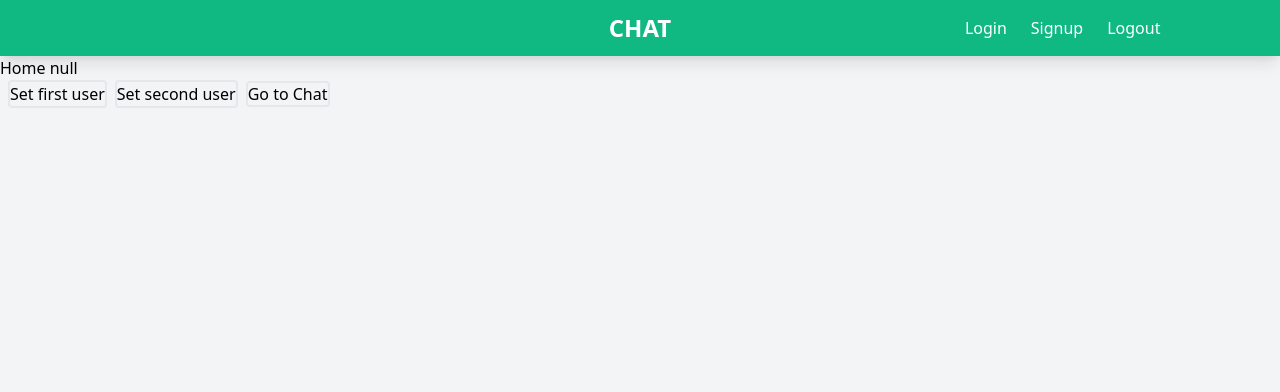
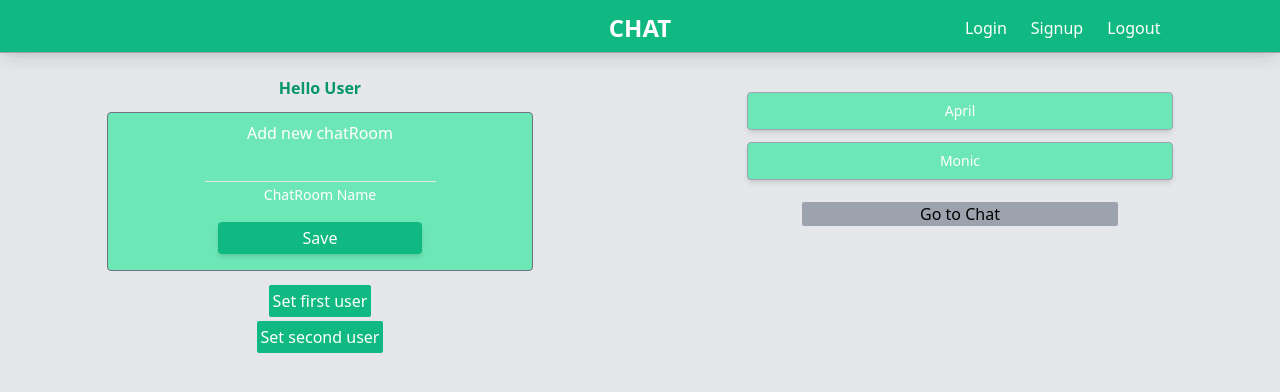
Before and after one commit to RicardoHernandezVarela/chatRoomApp-frontend, a React (Create React App) app: page / in a window 1280 px wide. Shown: the top 392 px of the page. Built offline with nearby package versions, Linux system fonts and the light colour scheme.

Commit message:
Navbar, ChatRoomsList and AddChatRoomForm components styles

```diff
--- a/src/App.js
+++ b/src/App.js
@@ -12,7 +12,7 @@ import Navbar from './components/Navbar';
 function App() {
   return (
     <Router>
-      <div className="bg-gray-100 w-screen h-screen m-0 p-0">
+      <div className="bg-gray-200 w-screen h-screen m-0 p-0">
         <Navbar />
 
         <Switch>
--- /dev/null
+++ b/src/components/AddChatRoomForm/index.js
@@ -0,0 +1,35 @@
+import React from 'react';
+
+function AddChatRoomForm(props) {
+  const { addNewChatRoom } = props;
+  const INITIAL_NAME_VALUE = '';
+  const [name, setName] = React.useState(INITIAL_NAME_VALUE);
+
+  const onSubmit = (event) => {
+    event.preventDefault();
+
+    const newRoom = {
+      name: name,
+      _id: `${name}123`,
+    };
+    addNewChatRoom(newRoom);
+    setName(INITIAL_NAME_VALUE);
+  };
+
+  return (
+    <div className="block m-auto mt-3 mb-2 rounded border border-gray-500 bg-green-300 w-2/3 p-2">
+      <form className="text-center" onSubmit={(event) => onSubmit(event)}>
+        <h4 className="text-base text-white mb-1">{'Add new chatRoom'}</h4>
+        <div className="block mb-2">
+          <input id="name" className="bg-transparent border-b mt-2 text-white text-center" value={name} onChange={(event) => setName(event.target.value)}/>
+          <br/>
+          <label htmlFor="name" className="text-sm text-white">ChatRoom Name</label>
+        </div>
+
+        <button type="submit" className="bg-green-500 rounded mt-2 mb-2 text-white w-1/2 p-1 shadow-md">Save</button>
+      </form>
+    </div>
+  );
+}
+
+export default AddChatRoomForm;
--- /dev/null
+++ b/src/components/ChatRoomsList/index.js
@@ -0,0 +1,31 @@
+import React from 'react';
+
+function ChatRoomsList(props) {
+  const {chatRooms} = props;
+
+  return (
+    <div className="mt-4 mb-2 overflow-scroll">
+      {chatRooms.length > 0 && (
+        chatRooms.map((item, index) => {
+          return (
+            <ChatRoom key={item._id} item={{...item, index}} />
+          );
+        })
+      )}
+
+      {chatRooms.length === 0 && (
+        <p>{'There are no chat rooms'}</p>
+      )}
+    </div>
+  );
+}
+
+const ChatRoom = ({item}) => {
+  return (
+    <div className="w-2/3 p-2 bg-green-300 rounded block m-auto mt-3 mb-3 border border-gray-400 shadow-md hover:shadow-lg">
+      <h5 className="text-sm text-white text-center">{item.name}</h5>
+    </div>
+  );
+};
+
+export default ChatRoomsList;
--- a/src/components/Navbar/index.js
+++ b/src/components/Navbar/index.js
@@ -6,7 +6,7 @@ function Navbar() {
   const [menuIconHidden, setMenuIconHidden] = React.useState(true);
 
   return (
-    <div className="bg-green-500 grid grid-cols-3 pt-1 pb-1 shadow-lg z-10">
+    <div className="bg-green-500 grid grid-cols-3 pt-1 shadow-lg z-10 fixed w-screen border-b border-gray-400">
       <div className="col-start-1 cursor-pointer flex justify-center items-center md:hidden"
         onClick={() => setMenuIconHidden(!menuIconHidden)}>
         <svg className="w-6 h-6" xmlns="http://www.w3.org/2000/svg" fill="none" viewBox="0 0 24 24" stroke="currentColor">
--- a/src/screens/Chat/index.js
+++ b/src/screens/Chat/index.js
@@ -10,8 +10,8 @@ function Chat() {
   const { user } = userContext;
 
   return (
-    <div>
-      <h1>{`CHAT ${JSON.stringify(user)}`}</h1>
+    <div className="bg-gray-200 pt-16">
+      <h1>{`CHAT ${user ? user.name : 'User'}`}</h1>
       <NavLink className="ml-2 border-2 rounded" exact to={routes.HOME}>Go to Home</NavLink>
     </div>
   );
--- a/src/screens/Home/index.js
+++ b/src/screens/Home/index.js
@@ -4,6 +4,10 @@ import routes from '../../Routes';
 
 /* Import context Consumer */
 import { UserContext } from '../../context';
+
+/* Import components */
+import ChatRoomsList from '../../components/ChatRoomsList';
+import AddChatRoomForm from '../../components/AddChatRoomForm';
 
 /* Test user data */
 const users = [
@@ -21,18 +25,42 @@ const users = [
   }
 ];
 
+const initialRooms = [
+  {
+    name: 'April',
+    _id: 'a123',
+  },
+  {
+    name: 'Monic',
+    _id: 'm456',
+  }
+];
+
 function Home(props) {
   const userContext = React.useContext(UserContext);
   const { user } = userContext;
   const { setUser } = userContext.actions;
+  const [chatRooms, setChatRooms] = React.useState(initialRooms);
+
+  const addNewChatRoom = (newRoom) => {
+    setChatRooms([...chatRooms, newRoom]);
+  };
 
   return (
-    <div>
-      <h1>{`Home ${JSON.stringify(user)}`}</h1>
-      <button className="ml-2 border-2 rounded" onClick={() => setUser(users[0])}>Set first user</button>
-      <button className="ml-2 border-2 rounded" onClick={() => setUser(users[1])}>Set second user</button>
+    <div className="block md:grid md:grid-cols-2 bg-gray-200 pt-16">
+      <div className="md:col-start-1">
+        <h1 className="text-center mt-3 mb-3 font-bold text-green-600">{`Hello ${user ? user.name : 'User'}`}</h1>
 
-      <NavLink className="ml-2 border-2 rounded" exact to={routes.CHAT}>Go to Chat</NavLink>
+        <AddChatRoomForm addNewChatRoom={addNewChatRoom} />
+
+        <button className="block m-auto mt-3 p-1 border-2 rounded bg-green-500 text-white" onClick={() => setUser(users[0])}>Set first user</button>
+        <button className="block m-auto p-1 border-2 rounded bg-green-500 text-white" onClick={() => setUser(users[1])}>Set second user</button>
+      </div>
+
+      <div className="md:col-start-2">
+        <ChatRoomsList chatRooms={chatRooms} />
+        <NavLink className="border-2 rounded block w-1/2 mt-1 ml-auto mr-auto text-center bg-gray-400" exact to={routes.CHAT}>Go to Chat</NavLink>
+      </div>
     </div>
   );
 }
```
